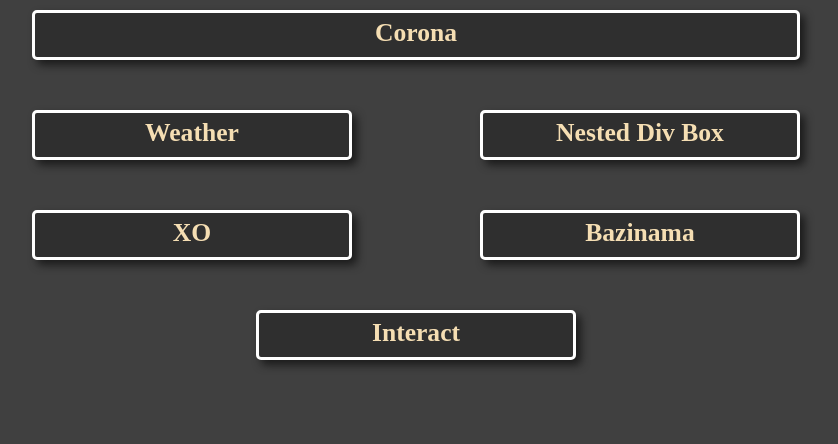
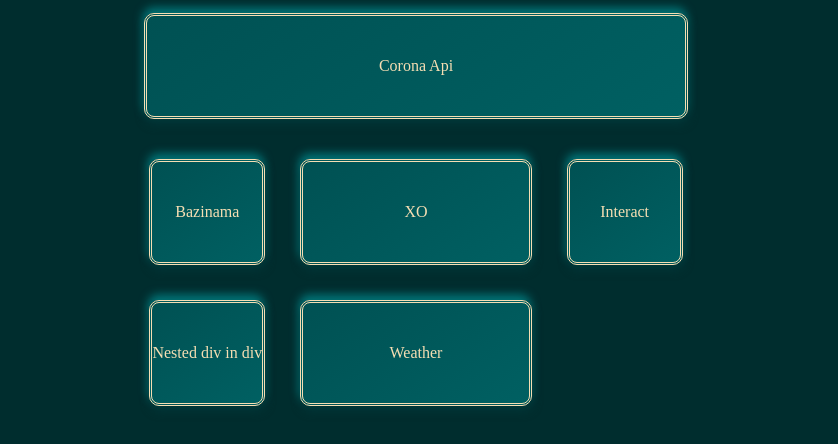
Before and after one commit to khakimoh/Yara-frontendintership, a plain HTML site: page index.html in a window 1280 px wide. Shown: the whole page, without its empty margins (224-1062 px from the left). Drawn offline with Linux system fonts and the light colour scheme.

Commit message:
project show template

```diff
--- a/index.html
+++ b/index.html
@@ -1,27 +1,28 @@
 <!DOCTYPE html>
 <html lang="en">
-  <head>
-    <meta charset="UTF-8" />
-    <meta http-equiv="X-UA-Compatible" content="IE=edge" />
-    <meta name="viewport" content="width=device-width, initial-scale=1.0" />
-    <link rel="stylesheet" href="./style/style.css" />
-    <title>yara intership</title>
-  </head>
-  <body>
-    <div class="container d-flex flex-center ">
-      <div class="row flex-center text-algin-center space-item box-size">
-        <div class="col-12 box"><a class="link" href="./Corona/index.html">Corona</a></div>
-        <div class="col-12 box hide"></div>
-        <div class="col-5 box"><a class="link" href="./Weather/index.html">Weather</a></div>
-        <div class="col-2 box hide"></div>
-        <div class="col-5 box"><a class="link" href="./Nested div/index.html">Nested Div Box</a></div>
-        <div class="col-12 box hide"></div>
-        <div class="col-5 box"><a class="link" href="./xo/index.html">XO</a></div>
-        <div class="col-2 box hide"></div>
-        <div class="col-5 box"><a class="link" href="./Bazinama/index.html">Bazinama</a></div>
-        <div class="col-12 box hide"></div>
-        <div class="col-5 box"><a class="link" href="./Interact/index.html">Interact</a></div>
+<link>
+<meta charset="UTF-8">
+<meta http-equiv="X-UA-Compatible" content="IE=edge">
+<meta name="viewport" content="width=device-width, initial-scale=1.0">
+<link rel="stylesheet" href="./style.css">
+<title>Document</title>
+</head>
+
+<body>
+    <div class="container">
+        <div class="grid template">
+            <div class="lastProject box">
+                <a href="./Corona/index.html">Corona Api</a>
+            </div>
+            <div class="another grid template-child box">
+                <a href="./Bazinama/index.html">Bazinama</a>
+                <a href="./xo/index.html">XO</a>
+                <a href="./Interact/index.html">Interact</a>
+                <a href="./Nested div/index.html">Nested div in div</a>
+                <a href="./Weather/index.html">Weather</a>
+            </div>
+        </div>
     </div>
+</body>
 
-  </body>
 </html>
--- a/style.css
+++ b/style.css
@@ -1,56 +1,57 @@
-@import url("./flex-responsive-row.css");
-
 body {
-  background-color: #404040;
-  margin: 0;
+    background-color: hsl(181, 100%, 9%);
 }
 
 .container {
+  max-width: 66%;
   width: 100%;
-  max-width: 60%;
   margin: auto;
-  padding: 20px;
 }
 
-.center-in-center {
-  position: relative;
+.grid {
+  display: grid;
+  gap: 35px;
+  padding: 5px;
+  grid-auto-rows: minmax(30px, auto);
 }
 
-.center-in-center div {
-  position: relative;
-  top: 50%;
-  left: 50%;
-  -webkit-transform: translate(-50%, -50%);
-  transform: translate(-50%, -50%);
+.lastProject {
+  grid-area: lastProject;
+}
+
+.another {
+  grid-area: another;
+  grid-template-columns: 1fr 2fr 1fr;
+}
+
+.another div {
   text-align: center;
 }
 
-.text-algin-center {
+.template {
+  grid-template-areas:
+    "lastProject"
+    "another";
+  place-self: center;
   text-align: center;
 }
 
-.box-size {
-  width: 100%;
+.box a {
+  display: flex;
+  align-items: center;
+  justify-content: center;
+  color: wheat;
+  min-height: 100px;
+  border-radius: 10px;
+  background: linear-gradient(145deg, #005153, #006062);
+  box-shadow: 1px 5px 10px #003738, -1px -5px 10px #007d80;
+  border: medium double wheat;
+  text-decoration: none;
 }
 
-.box {
-  height: 50px;
-  font-size: 1.6em;
+.box a:hover {
   font-weight: bold;
-  color: white;
-  background: #2f2f2f;
-  border-radius: 5px;
-  padding: 5px;
-  box-shadow: 5px 5px 9px #1b1b1b;
-  border: medium solid white;
+  border: medium double crimson;
+  box-shadow: 1px 5px 10px #003738, -1px -5px 10px crimson;
+  cursor: pointer;
 }
-
-.hide {
-  visibility: hidden;
-}
-
-.link {
-  cursor: pointer;
-  color: wheat;
-  text-decoration: none;
-}
```
